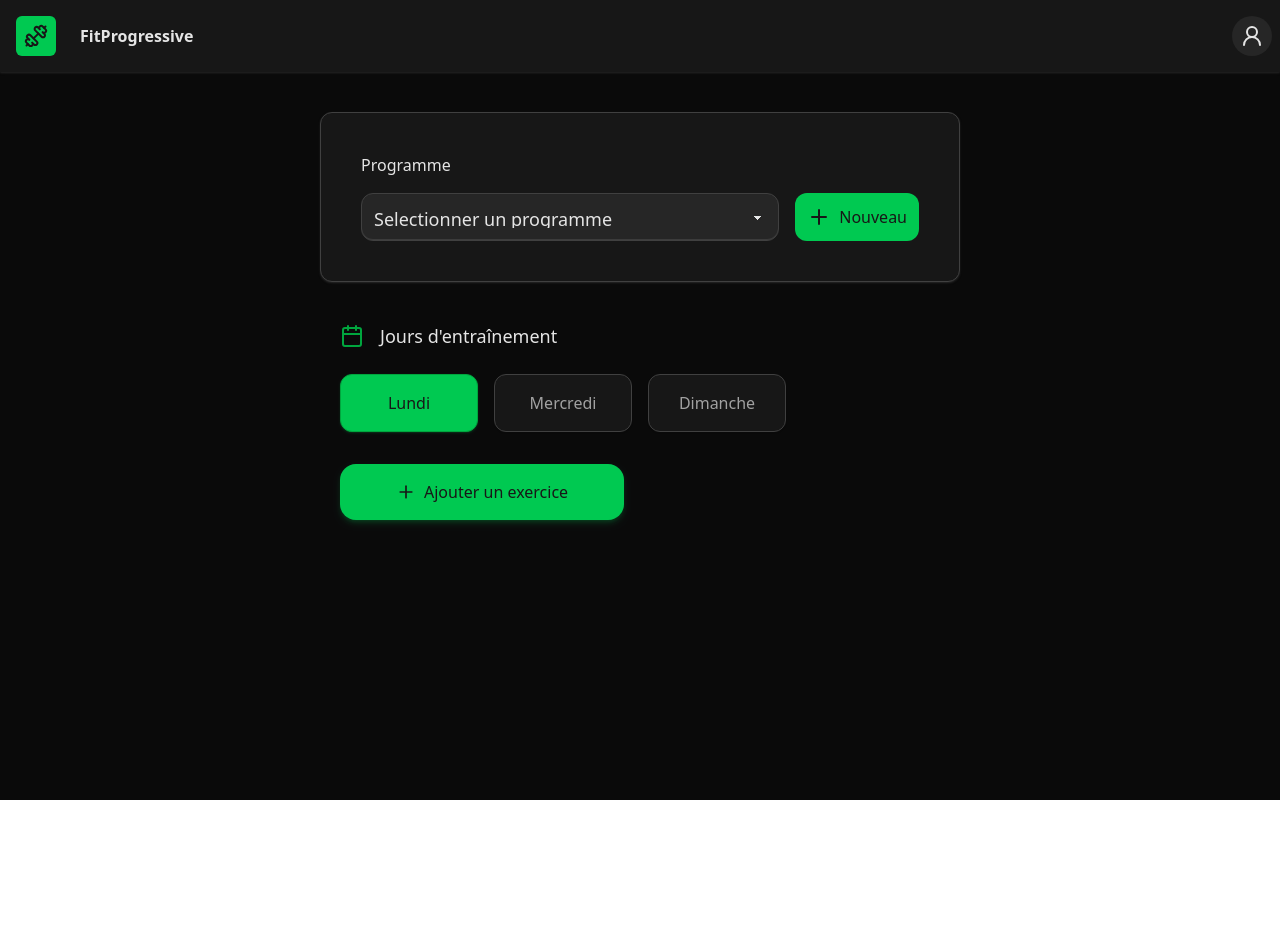
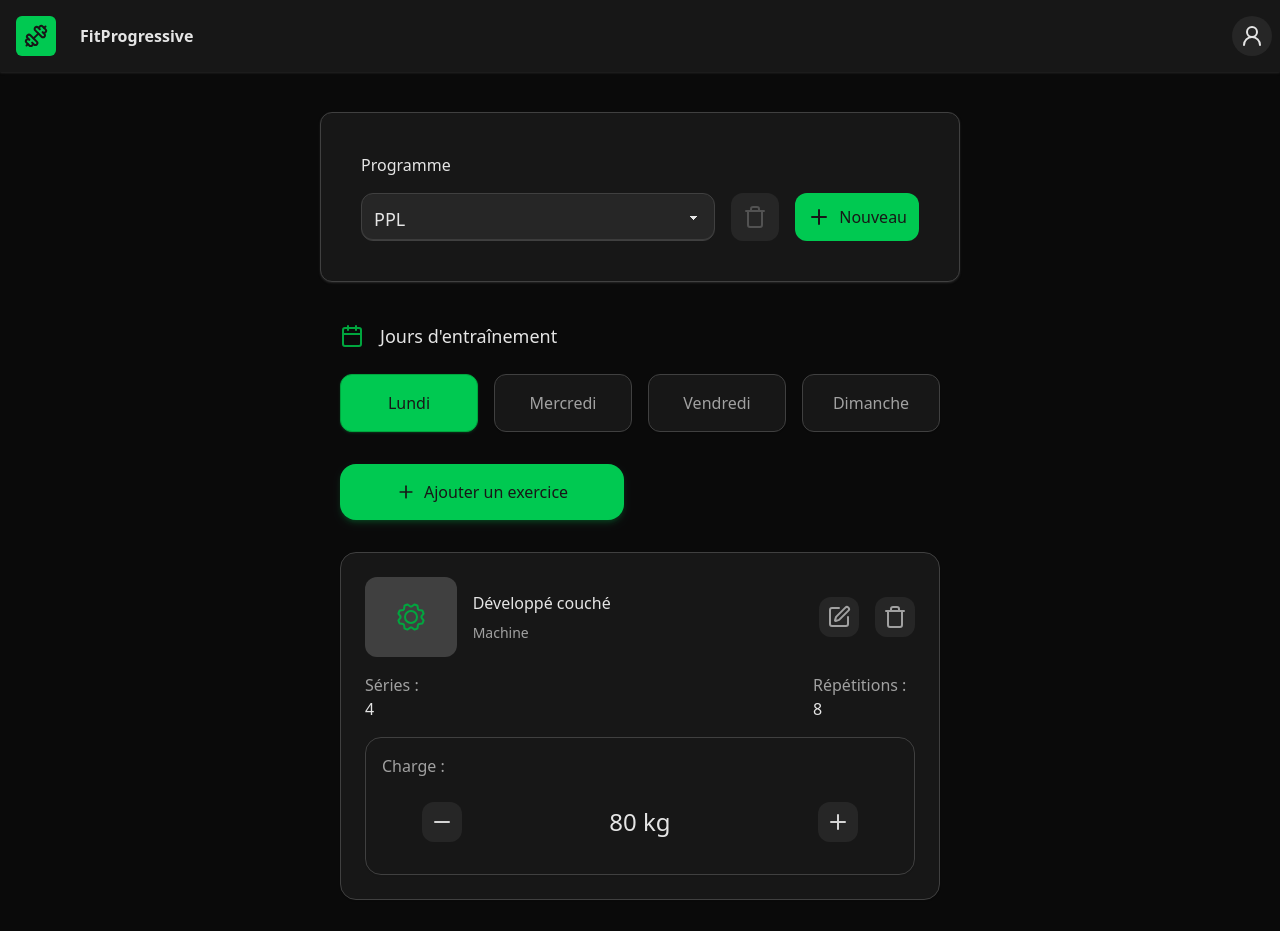
Before and after one commit to LenyBl/full_stack-FitProgressive, a React (Vite) app: page / in a window 1280 px wide. Shown: the top 931 px of the page. Before the commit the page ends 800 px from the top, so only its background shows below. Built offline with nearby package versions, Linux system fonts and the light colour scheme.

Commit message:
feat: add phosphor-react dependency and implement ExerciseCard component with dynamic weight adjustment

```diff
--- a/package.json
+++ b/package.json
@@ -12,6 +12,7 @@
   "dependencies": {
     "@tailwindcss/vite": "^4.1.18",
     "lucide-react": "^0.561.0",
+    "phosphor-react": "^1.4.1",
     "react": "^19.2.0",
     "react-dom": "^19.2.0",
     "tailwindcss": "^4.1.18"
--- a/src/App.jsx
+++ b/src/App.jsx
@@ -6,7 +6,7 @@ import ProgramView from './components/ProgramView'
 export default function App() {
 
   return (
-    <div className="bg-neutral-950 min-h-screen w-screen text-neutral-200">
+    <div className="bg-neutral-950 min-h-screen w-full text-neutral-200">
       <Navbar />
       <Program />
       <ProgramView />
--- /dev/null
+++ b/src/components/ExerciseCard.jsx
@@ -0,0 +1,56 @@
+import { Dumbbell, Trash, SquarePen, Plus, Minus } from "lucide-react"
+import { useState } from "react"
+import { Barbell, Person, Gear} from "phosphor-react"
+
+export default function ExerciseCard({ exercise }) {
+
+    const [hoverTrash, setHoverTrash] = useState(false);
+    const [hoverEdit, setHoverEdit] = useState(false);
+    const [hoverMinus, setHoverMinus] = useState(false);
+    const [hoverPlus, setHoverPlus] = useState(false);
+
+
+    const [weight, setWeight] = useState(exercise.weight);
+
+    return (
+        <div className="bg-neutral-900 rounded-2xl p-6 mt-8 shadow-xs border border-neutral-700 lg:w-full">
+            <div className="flex items-center mb-4">
+                <div className="bg-neutral-700 rounded-xl  flex items-center w-1/4 justify-center lg:w-1/6 h-20 md:w-1/6 ">
+                    {exercise.type === "Libre" && <Barbell className="text-green-600 w-8 h-8 inline-block m-4" />}
+                    {exercise.type === "Poids du corps" && <Person className="text-green-600 w-8 h-8 inline-block m-4" />}
+                    {exercise.type === "Machine" && <Gear className="text-green-600 w-8 h-8 inline-block m-4" />}
+                </div>
+                <div className="ml-4 flex flex-col">
+                    <span className="font-medium text-neutral-200 lg:mb-2 md:mb-2">{exercise.name}</span>
+                    <span className="text-neutral-400 text-sm">{exercise.type}</span>
+                </div>
+                <div className="ml-auto flex gap-2 lg:gap-4">
+                    <div onMouseEnter={() => setHoverEdit(true)} onMouseLeave={() => setHoverEdit(false)} className="bg-neutral-800 p-2 rounded-xl hover:bg-yellow-600 transition cursor-pointer flex items-center">
+                        <SquarePen className={hoverEdit ? "text-neutral-200" : "text-neutral-400"} />
+                    </div>
+                    <div onMouseEnter={() => setHoverTrash(true)} onMouseLeave={() => setHoverTrash(false)} className="bg-neutral-800 p-2 rounded-xl hover:bg-red-600 transition cursor-pointer flex items-center">
+                        <Trash className={hoverTrash ? "text-neutral-200" : "text-neutral-400"} />
+                    </div>
+                </div>
+            </div>
+            <div className="flex justify-center items-center">
+                <div className="flex md:flex-row gap-8 md:gap-20 lg:gap-96 justify-center w-full">
+                    <span className="text-neutral-400">Séries : <span className="text-neutral-200 font-medium">{exercise.series}</span></span>
+                    <span className="text-neutral-400">Répétitions : <span className="text-neutral-200 font-medium">{exercise.reps}</span></span>
+                </div>
+            </div>
+            <div className="bg-neutral-900 rounded-2xl p-4 mt-4 shadow-xs border border-neutral-700">
+                <span className="text-neutral-400">Charge :</span>
+                <div className="flex justify-between items-center mt-6 mb-4 md:mx-10 lg:mx-10">
+                    <button onClick={() => setWeight(weight - 2.5)} onMouseEnter={() => setHoverMinus(true)} onMouseLeave={() => setHoverMinus(false)} className={hoverMinus ? "bg-green-500 transition p-2 rounded-xl cursor-pointer flex items-center" : "bg-neutral-800 transition p-2 rounded-xl hover:bg-neutral-700 cursor-pointer flex items-center"}>
+                        <Minus className={hoverMinus ? "text-neutral-900" : "text-neutral-300"} />
+                    </button>
+                    <span className="text-neutral-200 font-medium text-xl lg:text-2xl mx-4">{weight} kg</span>
+                    <button onClick={() => setWeight(weight + 2.5)} onMouseEnter={() => setHoverPlus(true)} onMouseLeave={() => setHoverPlus(false)} className={hoverPlus ? "bg-green-500 transition p-2 rounded-xl cursor-pointer flex items-center" : "bg-neutral-800 transition p-2 rounded-xl hover:bg-neutral-700 cursor-pointer flex items-center"}>
+                        <Plus className={hoverPlus ? "text-neutral-900" : "text-neutral-300"} />
+                    </button>
+                </div>
+            </div>
+        </div>
+    )
+}
--- a/src/components/Program.jsx
+++ b/src/components/Program.jsx
@@ -1,4 +1,5 @@
-import { Plus } from 'lucide-react'
+import { Plus, Trash } from 'lucide-react'
+import { useState } from 'react'
 
 export default function Program() {
 
@@ -7,19 +8,23 @@ export default function Program() {
         'Upper Lower'
     ];
 
+    const [hoverTrash, setHoverTrash] = useState(false);
+
     return (
         <div className="bg-neutral-900 p-10 m-10 rounded-xl shadow-xs border border-neutral-700 shadow-neutral-800 lg:w-1/2 lg:mx-auto">
             <label className="block mb-4 font-medium">Programme</label>
             <div className="flex items-center">
-                <select defaultValue="" className="select select-lg bg-neutral-800 w-full p-3 rounded-xl border-neutral-700 text-neutral-200 focus:outline-none focus:ring-2 focus:ring-green-600">
-                    <option disabled={true} value="">Selectionner un programme</option>
+                <select className="select select-lg bg-neutral-800 w-full p-3 rounded-xl border-neutral-700 text-neutral-200 focus:outline-none focus:ring-2 focus:ring-green-600">
                     {
                         Program.map((program, index) => (
                             <option key={index} className="bg-neutral-800 hover:bg-green-600">{program}</option>
                         ))
                     }
                 </select>
-                <div className="bg-green-500 p-3 ml-4 rounded-xl hover:bg-green-600 cursor-pointer flex items-center">
+                <div onMouseEnter={() => setHoverTrash(true)} onMouseLeave={() => setHoverTrash(false)} className="bg-neutral-800 p-3 rounded-xl ml-4 hover:bg-red-600 transition hover:text-neutral-200 cursor-pointer flex items-center">
+                    <Trash className={hoverTrash ? 'text-neutral-200' : 'text-neutral-600'} />
+                </div>
+                <div className="bg-green-500 p-3 rounded-xl hover:bg-green-600 cursor-pointer flex items-center ml-4">
                     <Plus className="text-neutral-900 mr-0 lg:mr-2 md:mr-2" />
                     <span className="hidden lg:inline md:inline text-neutral-900 font-medium">
                         Nouveau
--- a/src/components/ProgramView.jsx
+++ b/src/components/ProgramView.jsx
@@ -1,25 +1,30 @@
 import { Calendar, Plus, Dumbbell } from 'lucide-react'
 import { useState } from 'react'
 import NoExercise from './NoExercise.jsx'
+import ExerciseCard from './ExerciseCard.jsx'
 
 export default function ProgramView() {
 
-    const Days = ['Lundi', 'Mercredi', 'Dimanche'];
+    const Days = ['Lundi', 'Mercredi', 'Vendredi', 'Dimanche'];
     const [selectedDay, setSelectedDay] = useState(Days[0]);
 
     const Exercises = [
-        { id: 1, name: 'Développé couché', type: 'Force', series: 4, reps: 8, weight: 80, days: ['Lundi', 'Jeudi'] },
+        { id: 1, name: 'Développé couché', type: 'Machine', series: 4, reps: 8, weight: 80, days: ['Lundi', 'Jeudi'] },
+        { id: 2, name: 'Squat', type: 'Libre', series: 5, reps: 5, weight: 100, days: ['Mercredi'] },
+        { id: 3, name: 'Tractions', type: 'Poids du corps', series: 4, reps: 10, weight: 0, days: ['Vendredi', 'Dimanche'] },
+        { id: 4, name: 'Presse à cuisses', type: 'Machine', series: 4, reps: 12, weight: 120, days: ['Lundi'] },
+        { id: 5, name: 'Rowing barre', type: 'Libre', series: 4, reps: 8, weight: 70, days: ['Mercredi', 'Dimanche'] },
     ];
 
     return (
-        <div className="px-10">
+        <div className="px-10 pb-6">
             <div className="flex items-center gap-4 text-lg font-medium mb-6 lg:mx-auto lg:w-1/2">
                 <Calendar className="text-green-600" />
                 <span>Jours d'entraînement</span>
             </div>
             <div className="grid grid-cols-2 lg:grid-cols-4 md:grid-cols-4 gap-4 lg:w-1/2 lg:mx-auto">
                 {Days.map((day, index) => (
-                    <div key={index} onClick={() => {setSelectedDay(day)}} className={`
+                    <div key={index} onClick={() => { setSelectedDay(day) }} className={`
                             p-4 rounded-xl shadow-xs border cursor-pointer
                             flex items-center justify-center transition
                             ${selectedDay === day
@@ -34,14 +39,19 @@ export default function ProgramView() {
             <div className="lg:flex lg:justify-start lg:w-1/2 lg:mx-auto">
                 <div className="bg-green-500 rounded-2xl p-4 mt-8 shadow-md shadow-green-500/20 hover:bg-green-600 transition lg:px-14">
                     <div className="flex items-center justify-center">
-                        <button className="flex items-center gap-2 text-neutral-900 font-medium">
+                        <button className="flex items-center gap-2 text-neutral-900 font-medium cursor-pointer">
                             <Plus className="w-5 h-5" />
                             Ajouter un exercice
                         </button>
                     </div>
                 </div>
             </div>
-            {Exercises.length === 0 && <NoExercise day={selectedDay}/>}
+            {Exercises.filter(exercise => exercise.days.includes(selectedDay)).length === 0 && <NoExercise day={selectedDay} />}
+            {Exercises.filter(exercise => exercise.days.includes(selectedDay)).length > 0 && <div className="lg:w-1/2 lg:mx-auto mt-8">
+                {Exercises.filter(exercise => exercise.days.includes(selectedDay)).map((exercise) => (
+                    <ExerciseCard key={exercise.id} exercise={exercise} />
+                ))}
+            </div>}
         </div>
     )
 };
```
Also changed, not shown: 1 other file (tests, documents, lock files or other folders).
